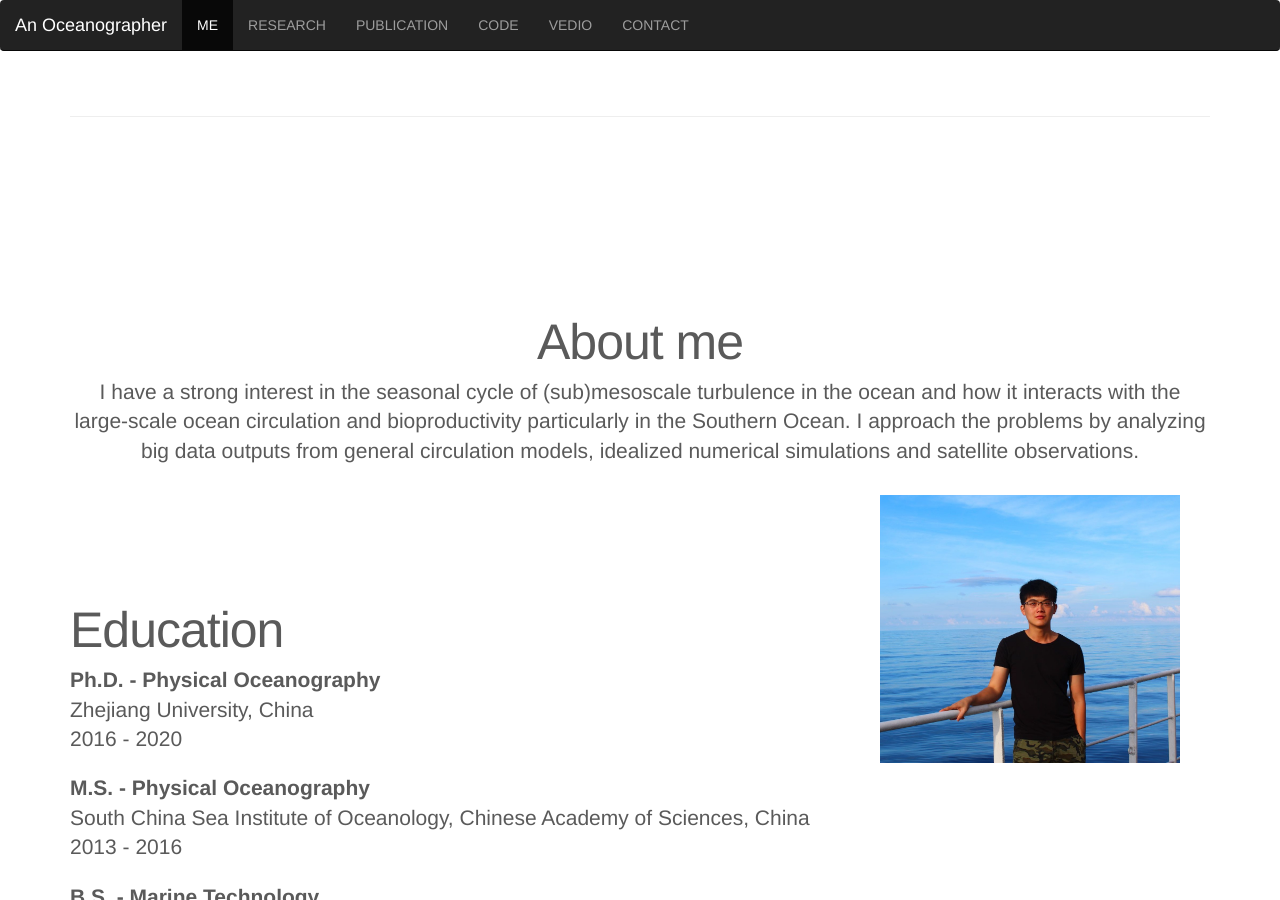
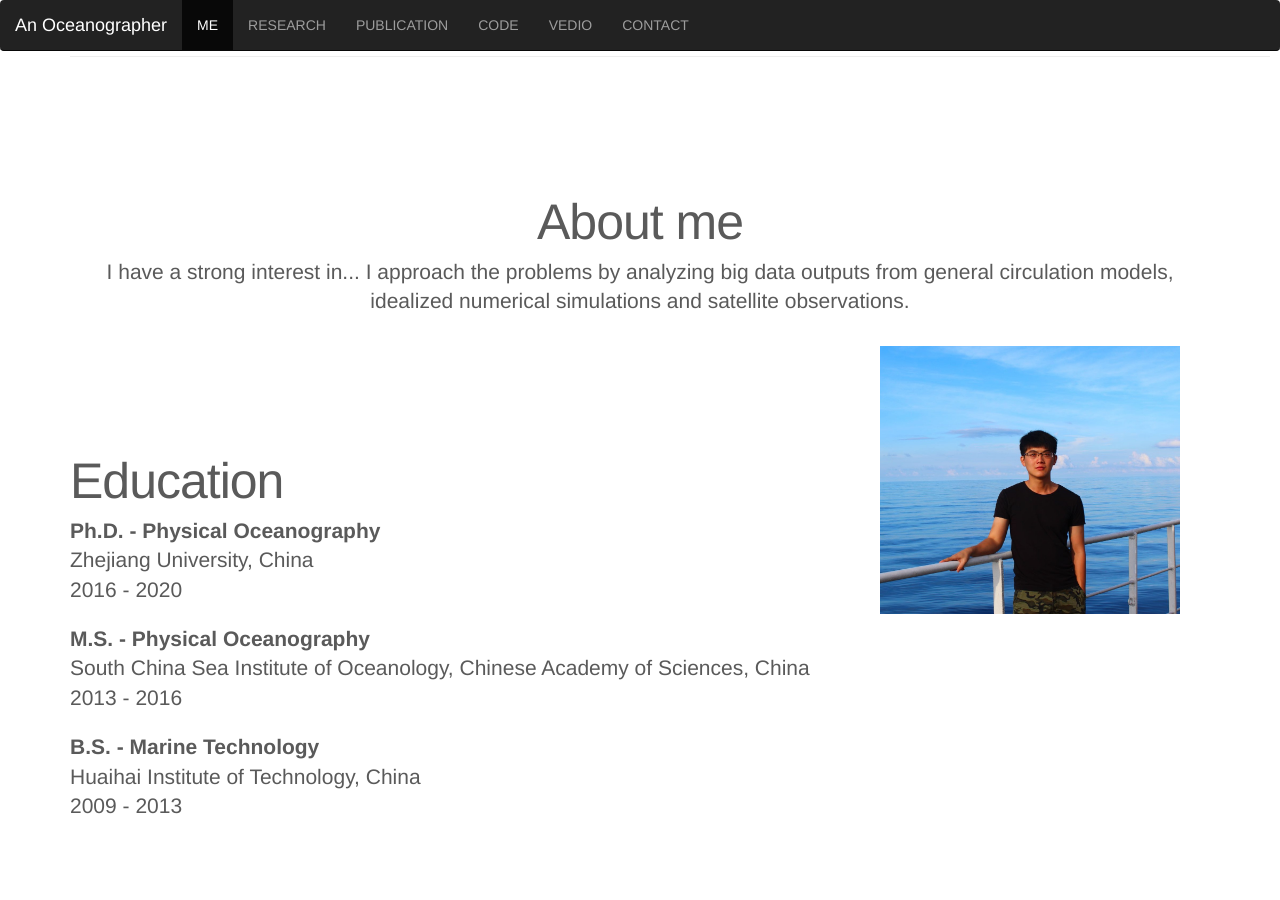
Before and after one commit to liutongya/liutongya.github.io, a Jekyll site: the page built from index.html, in a window 1280 px wide and 900 px high, scrolled down 1098 px. Built offline with Jekyll 4.4.1, drawn with Linux system fonts in a browser that asks for light colours.

Commit message:
Update index.html

```diff
--- a/index.html
+++ b/index.html
@@ -27,38 +27,38 @@
         <div class="col-lg-4">
           <img class="img-circle" src="../img/research.jpg" alt="Generic placeholder image" width="160" height="160">
           <h2>RESEARCH</h2>
-          <p><a class="btn btn-default" href="#RESEARCH" role="button">View details &raquo;</a></p>
+          <p><a class="btn btn-default" href="#research" role="button">View details &raquo;</a></p>
         </div><!-- /.col-lg-4 -->
         <div class="col-lg-4">
           <img class="img-circle" src="../img/pub.jpg" alt="Generic placeholder image" width="160" height="160">
           <h2>PUBLICATION</h2>
-          <p><a class="btn btn-default" href="#PUBLICATION" role="button">View details &raquo;</a></p>
+          <p><a class="btn btn-default" href="#publication" role="button">View details &raquo;</a></p>
         </div><!-- /.col-lg-4 -->
         <div class="col-lg-4">
           <img class="img-circle" src="../img/code.png" alt="Generic placeholder image" width="160" height="160">
           <h2>CODE</h2>
-          <p><a class="btn btn-default" href="#CODE" role="button">View details &raquo;</a></p>
+          <p><a class="btn btn-default" href="#code" role="button">View details &raquo;</a></p>
         </div><!-- /.col-lg-4 -->
          <div class="col-lg-4">
           <img class="img-circle" src="../img/vedio.jpg" alt="Generic placeholder image" width="160" height="160">
           <h2>VEDIO</h2>
-          <p><a class="btn btn-default" href="#VEDIO" role="button">View details &raquo;</a></p>
+          <p><a class="btn btn-default" href="#video" role="button">View details &raquo;</a></p>
         </div><!-- /.col-lg-4 -->
          <div class="col-lg-4">
           <img class="img-circle" src="../img/people.jpg" alt="Generic placeholder image" width="160" height="160">
           <h2>PEOPLE</h2>
-          <p><a class="btn btn-default" href="#PEOPLE" role="button">View details &raquo;</a></p>
+          <p><a class="btn btn-default" href="#people" role="button">View details &raquo;</a></p>
         </div><!-- /.col-lg-4 -->
       </div><!-- /.row -->
 
 
       <!-- START THE FEATURETTES -->
-      <hr class="featurette-divider">
+      <hr class="container">
       <div id="about">
-        <div class="row featurette">
+        <div class="row">
           <div class="col-lg-12 text-center">
             <h2 class="featurette-heading">About me</h2>
-            <p class="lead">I have a strong interest in the seasonal cycle of (sub)mesoscale turbulence in the ocean and how it interacts with the large-scale ocean circulation and bioproductivity particularly in the Southern Ocean. I approach the problems by analyzing big data outputs from general circulation models, idealized numerical simulations and satellite observations.</p>
+            <p class="lead">I have a strong interest in... I approach the problems by analyzing big data outputs from general circulation models, idealized numerical simulations and satellite observations.</p>
             </p>
           </div>
           <div class="col-md-8">
@@ -112,10 +112,10 @@
       </div>
 
       <hr class="featurette-divider">
-      <div id="vedio">
+      <div id="video">
         <div class="row featurette">
           <div class="col-md-12">
-            <h2 class="featurette-heading">VEDIO</h2>
+            <h2 class="featurette-heading">VIDEO</h2>
           </div>
           <div class="col-md-5">
             <img class="featurette-image img-responsive center-block" src="../img/beer.png" alt="Generic placeholder image" width="400" height="400">
```
